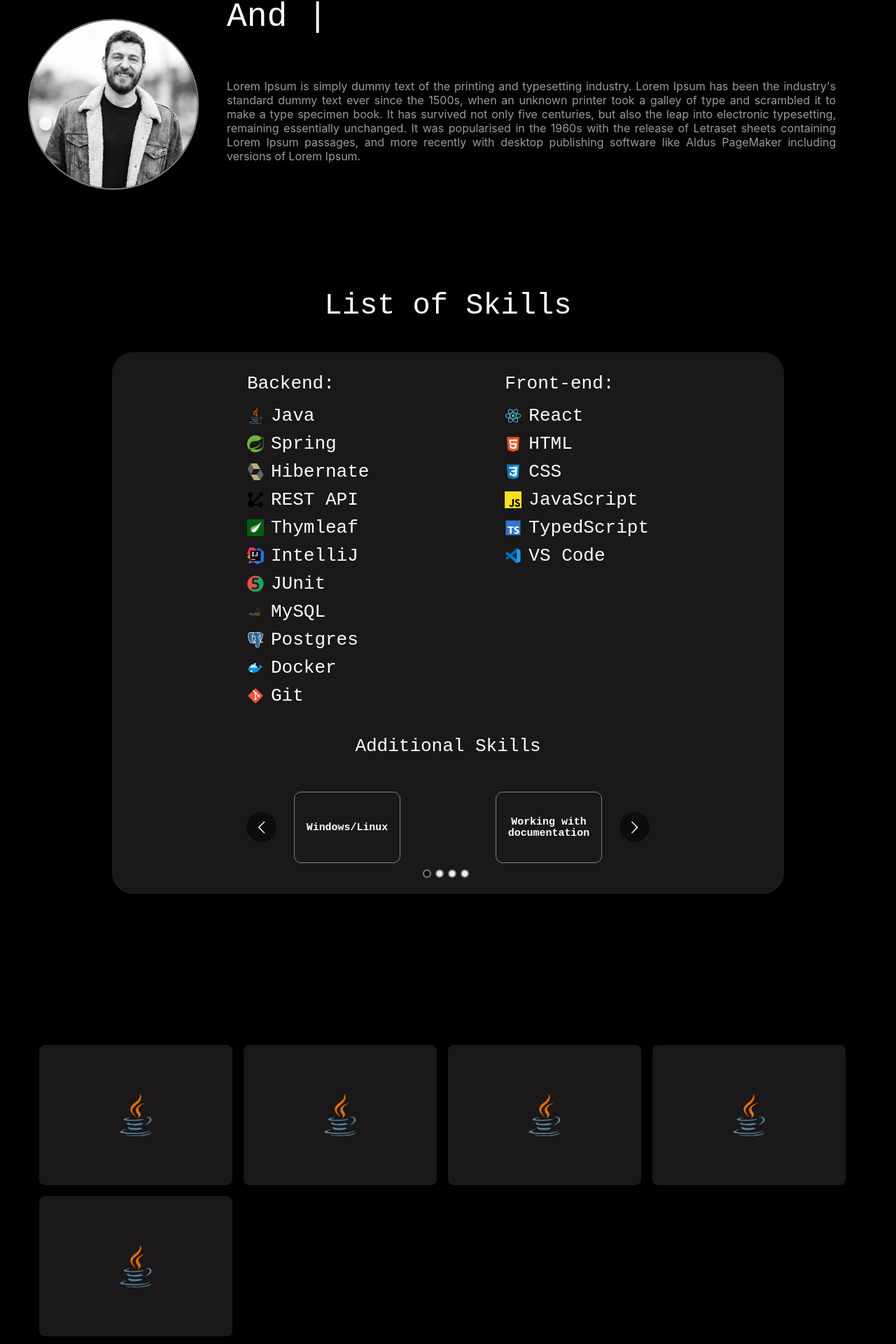
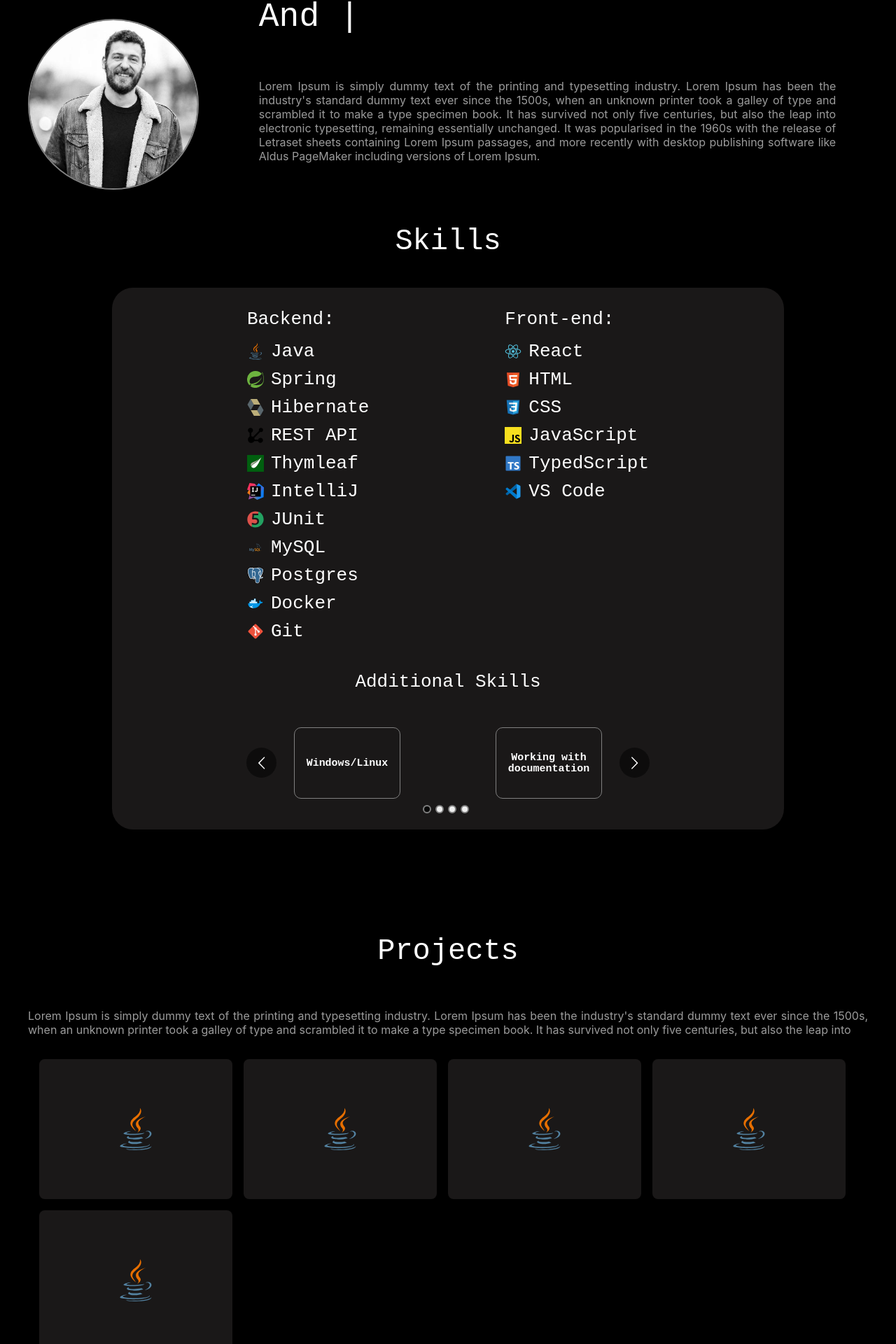
Before and after one commit to Filip-Politowski/About_Me, a React (Create React App) app: page / in a window 1280 px wide. Shown: the part 124-2044 px from the top of the page at 70% size. Built offline with nearby package versions, Linux system fonts and the light colour scheme.

Commit message:
preliminary version of the projects section has been implemented

```diff
--- a/src/components/content/Content.tsx
+++ b/src/components/content/Content.tsx
@@ -3,32 +3,53 @@ import "./content.scss";
 
 import TypingEffect from "../typing-effect/TypingEffect";
 import Skills from "../skills/Skills";
-import profile from '../../assets/images/filip.jpeg'
+import profile from "../../assets/images/filip.jpeg";
 import Projects from "../projects/ProjectsGrid";
 
 const Content: React.FC = () => {
   return (
     <div className="content-container">
-      <div className="welcome-container" id='welcome'>
+      <div className="welcome-container" id="welcome">
         <img src={profile} alt="colors" />
         <div className="welcome-text-container">
           <div className="welcome-header">
-            <TypingEffect text1="Hi I'm Filip Politowski" text2="And I am currently looking for new job opportunities" eraseSpeed={40} typingSpeed={70} loop={true} />
+            <TypingEffect
+              text1="Hi I'm Filip Politowski"
+              text2="And I am currently looking for new job opportunities"
+              eraseSpeed={40}
+              typingSpeed={70}
+              loop={true}
+            />
           </div>
           <div className="welcome-text">
             <p>
-            Lorem Ipsum is simply dummy text of the printing and typesetting industry. Lorem Ipsum has been the industry's standard dummy text ever since the 1500s, when an unknown printer took a galley of type and scrambled it to make a type specimen book. It has survived not only five centuries, but also the leap into electronic typesetting, remaining essentially unchanged. It was popularised in the 1960s with the release of Letraset sheets containing Lorem Ipsum passages, and more recently with desktop publishing software like Aldus PageMaker including versions of Lorem Ipsum.
+              Lorem Ipsum is simply dummy text of the printing and typesetting
+              industry. Lorem Ipsum has been the industry's standard dummy text
+              ever since the 1500s, when an unknown printer took a galley of
+              type and scrambled it to make a type specimen book. It has
+              survived not only five centuries, but also the leap into
+              electronic typesetting, remaining essentially unchanged. It was
+              popularised in the 1960s with the release of Letraset sheets
+              containing Lorem Ipsum passages, and more recently with desktop
+              publishing software like Aldus PageMaker including versions of
+              Lorem Ipsum.
             </p>
           </div>
         </div>
       </div>
 
-        <div className="skills-description" >
-          <p>List of Skills</p>
-        </div>
-        <Skills />
-        <Projects />
+      <p className="title">Skills</p>
+      <Skills />
 
+      <div className="chapter-description">
+        <p className="title project-title">Projects</p>
+        <p>Lorem Ipsum is simply dummy text of the printing and typesetting
+              industry. Lorem Ipsum has been the industry's standard dummy text
+              ever since the 1500s, when an unknown printer took a galley of
+              type and scrambled it to make a type specimen book. It has
+              survived not only five centuries, but also the leap into</p>
+      </div>
+      <Projects />
     </div>
   );
 };
--- a/src/components/content/content.scss
+++ b/src/components/content/content.scss
@@ -22,8 +22,10 @@
 
     .welcome-text-container {
       .welcome-header {
-        font-family: "Courier New", Courier, monospace; /* Styl pisania */
+        font-family: "Courier New", Courier, monospace;
         height: 100px;
+        margin-right: 5%;
+        margin-left: 5%;
         @include xl {
           max-width: 100%;
           height: 20px;
@@ -36,11 +38,12 @@
 
       .welcome-text {
         color: $gray-text-color;
-        word-wrap: break-word; /* Zawija długie słowa */
-        overflow-wrap: anywhere; /* Dodatkowa kontrola dla zawijania w trudnych przypadkach */
-        max-width: 100%; /* Zapobiega wychodzeniu poza rodzica */
+        word-wrap: break-word;
+        overflow-wrap: anywhere;
+        max-width: 100%;
         text-align: justify;
         margin-right: 5%;
+        margin-left: 5%;
       }
 
       @include xl {
@@ -54,16 +57,40 @@
       img {
         margin-right: 0;
         margin-top: 40px;
+        width: 30%;
+        height: 30%;
+      }
+    }
+    @include sm{
+      img{
+        width: 40%;
+        height: 40%;
       }
     }
   }
 
-  .skills-description {
+  .title {
     font-family: "Courier New", Courier, monospace;
     font-size: 42px;
-    margin-top:100px;
+    margin-top:50px;
+    color:white;
     @include md {
       font-size: 22px;
+    }
+  }
+
+  .chapter-description{
+    display:flex;
+    flex-direction: column;
+    align-items: center;
+    color: $gray-text-color;
+    word-wrap: break-word;
+    overflow-wrap: anywhere;
+
+    text-align: justify;
+    @include xl{
+      margin-left: 5%;
+      margin-right: 5%;
     }
   }
 
--- a/src/components/navbar/Navbar.tsx
+++ b/src/components/navbar/Navbar.tsx
@@ -42,7 +42,7 @@ const Navbar: React.FC = () => {
 
         <h2 onClick={() => { handleMenuClick(); scrollToTarget('welcome'); }}>About Me</h2>
         <h2 onClick={() => { handleMenuClick(); scrollToTarget('skills'); }}>Skills</h2>
-        <h2 onClick={handleMenuClick}>Projects</h2>
+        <h2 onClick={() => { handleMenuClick(); scrollToTarget('projects'); }}>Projects</h2>
         <h2 onClick={handleMenuClick}>Previous Jobs</h2>
         <h2  onClick={() => { handleMenuClick(); }}>Education</h2>
         <SquareButton text="Let's Connect" link="" />
--- a/src/components/navbar/navbar.scss
+++ b/src/components/navbar/navbar.scss
@@ -2,7 +2,7 @@
 .navbar {
   position: sticky;
   top: 0;
-  z-index: 10;
+  z-index: 100;
   background-color: $navbar-color;
   display: flex;
   justify-content: space-between;
@@ -92,6 +92,7 @@
       align-items: center;
       gap: 30px;
       transition: left 0.3s ease-in-out;
+
     }
 
     .navigation-buttons.open {
--- a/src/components/projects/ProjectsGrid.tsx
+++ b/src/components/projects/ProjectsGrid.tsx
@@ -1,6 +1,7 @@
-import React from "react";
+import React, { useEffect, useState } from "react";
 import "./projects.scss";
 import java from "../../assets/images/java.svg";
+import Carousel from "react-multi-carousel";
 
 type Projects = {
   id: number;
@@ -17,9 +18,49 @@ const projectsList: Projects[] = [
 ];
 
 const ProjectsGrid: React.FC = () => {
+  const responsive = {
+    superLargeDesktop: {
 
+      breakpoint: { max: 4000, min: 3000 },
+      items: 5,
+    },
+    desktop: {
+      breakpoint: { max: 3000, min: 1024 },
+      items: 3,
+    },
+    tablet: {
+      breakpoint: { max: 1024, min: 720 },
+      items: 2,
+    },
+    mobileXl: {
+      breakpoint: { max: 720, min: 464 },
+      items: 1,
+    },
+    mobile: {
+      breakpoint: { max: 464, min: 0 },
+      items: 1,
+    },
+  };
+
+  const [isMobile, setIsMobile] = useState<boolean>(false);
+
+  useEffect(() => {
+
+    const handleResize = () => {
+      setIsMobile(window.innerWidth <= 1024);
+    };
+
+    handleResize();
+    window.addEventListener("resize", handleResize);
+
+    return () => {
+      window.removeEventListener("resize", handleResize);
+    };
+  }, []);
 
   return (
+    <div className="projects-container" id="projects">
+      {!isMobile ?(
       <div className="grid-container">
         {projectsList.map((project) => (
           <div key={project.id} className="grid-item">
@@ -31,6 +72,24 @@ const ProjectsGrid: React.FC = () => {
           </div>
         ))}
       </div>
+      )
+      :(
+      <div className="project-carousel">
+        <Carousel responsive={responsive} infinite={true} showDots={true}>
+        {projectsList.map((project) => (
+          <div key={project.id} className="grid-item">
+            <img src={java} alt="" />
+            <div className="overlay">
+              <h3>{project.title}</h3>
+              <p>{project.description}</p>
+            </div>
+          </div>
+        ))}
+        </Carousel>
+      </div>
+      )
+      }
+    </div>
   );
 };
 
--- a/src/components/projects/projects.scss
+++ b/src/components/projects/projects.scss
@@ -1,19 +1,22 @@
-@import '../../assets/styles/globalVariables.scss';
-
+@import "../../assets/styles/globalVariables.scss";
+.projects-container {
+  display: flex;
+  flex-direction: column;
+  width: 100%;
+  align-items: center;
   .grid-container {
     display: flex;
     flex-wrap: wrap;
     gap: 16px;
     padding: 16px;
 
-  @include xl{
+    @include xl {
       justify-content: center;
     }
-
   }
 
   .grid-item {
-  flex: 1  calc(25% - 16px);
+    flex: 1 calc(25% - 16px);
     max-width: calc(25% - 16px);
     min-width: 250px;
     position: relative;
@@ -25,11 +28,16 @@
     display: flex;
     align-items: center;
     justify-content: center;
-  img{
+    img {
       width: 60px;
       height: 60px;
     }
-
+    @include lg {
+      flex: none;
+      max-width: none;
+      width: 300px;
+      height: 150px;
+    }
   }
 
   .grid-item:hover {
@@ -51,9 +59,48 @@
     text-align: center;
 
     transition: top 0.3s ease;
-
   }
 
   .grid-item:hover .overlay {
     top: 0;
   }
+
+  .project-carousel {
+    width: 80%;
+    gap: 20px;
+    position: relative;
+
+    .react-multi-carousel-list {
+      height: 190px;
+      margin-bottom: 20px;
+      li {
+        display: flex;
+        align-items: center;
+        justify-content: center;
+      }
+    }
+
+    .react-multiple-carousel__arrow--left {
+      left: 0;
+      z-index: 5;
+      @include md {
+        display: none;
+      }
+    }
+
+    .react-multiple-carousel__arrow--right {
+      right: 0;
+      z-index: 5;
+      @include md {
+        display: none;
+      }
+    }
+    .react-multi-carousel-dot-list {
+      position: absolute;
+      bottom: 0;
+      left: 50%;
+      transform: translateX(-50%);
+      z-index: 5;
+    }
+  }
+}
--- a/src/components/skills/Skills.tsx
+++ b/src/components/skills/Skills.tsx
@@ -20,7 +20,7 @@ import thymleaf from "../../assets/images/thymeleaf.svg";
 import Carousel from "react-multi-carousel";
 import "react-multi-carousel/lib/styles.css";
 
-const Skills = () => {
+const Skills: React.FC = () => {
   const responsive = {
     superLargeDesktop: {
       // the naming can be any, depends on you.
@@ -116,7 +116,6 @@ const Skills = () => {
       </div>
       <div className="additional-skills-description">
         <p>Additional Skills</p>
-
       </div>
       <div className="additional-skills">
         <Carousel responsive={responsive} infinite={true} showDots={true}>
--- a/src/components/skills/skills.scss
+++ b/src/components/skills/skills.scss
@@ -8,7 +8,7 @@
   background-color: $navbar-color;
   border-radius: 30px;
   font-family: "Courier New", Courier, monospace;
-  margin-bottom: 200px;
+  margin-bottom: 100px;
   width: 80%;
 
 
@@ -64,15 +64,7 @@
     }
   }
 
-  .carousel .slide div {
-    border: 2px solid #000;
-    padding: 20px;
-    border-radius: 10px;
-    text-align: center;
-    background-color: #f9f9f9;
-    box-shadow: 0px 4px 6px rgba(0, 0, 0, 0.1);
-    position: relative;
-  }
+
 
   .additional-skills-description {
     font-size: 26px;
@@ -82,6 +74,7 @@
     width: 60%;
     .react-multiple-carousel__arrow--left {
       left: 0;
+      z-index: 5;
       @include md{
         display: none;
       }
@@ -89,16 +82,17 @@
 
     .react-multiple-carousel__arrow--right {
       right: 0;
+      z-index: 5;
       @include md{
         display: none;
       }
     }
     .react-multi-carousel-dot-list {
       position: absolute;
-      bottom: 0; /* Przesunięcie w dół poniżej rodzica */
+      bottom: 0;
       left: 50%;
-      transform: translateX(-50%); /* Wyśrodkowanie */
-      z-index: 999;
+      transform: translateX(-50%);
+
     }
     .react-multi-carousel-list{
       height: 150px;
@@ -119,6 +113,11 @@
       font-size: 18px;
       font-weight: 500;
       transition: 0.5s;
+      cursor: grab;
+
+      &:active{
+        cursor: grabbing;
+      }
 
       &:hover {
         background-color: $icons-hover;
```
Lines whose indentation alone changed are shown as unchanged.
